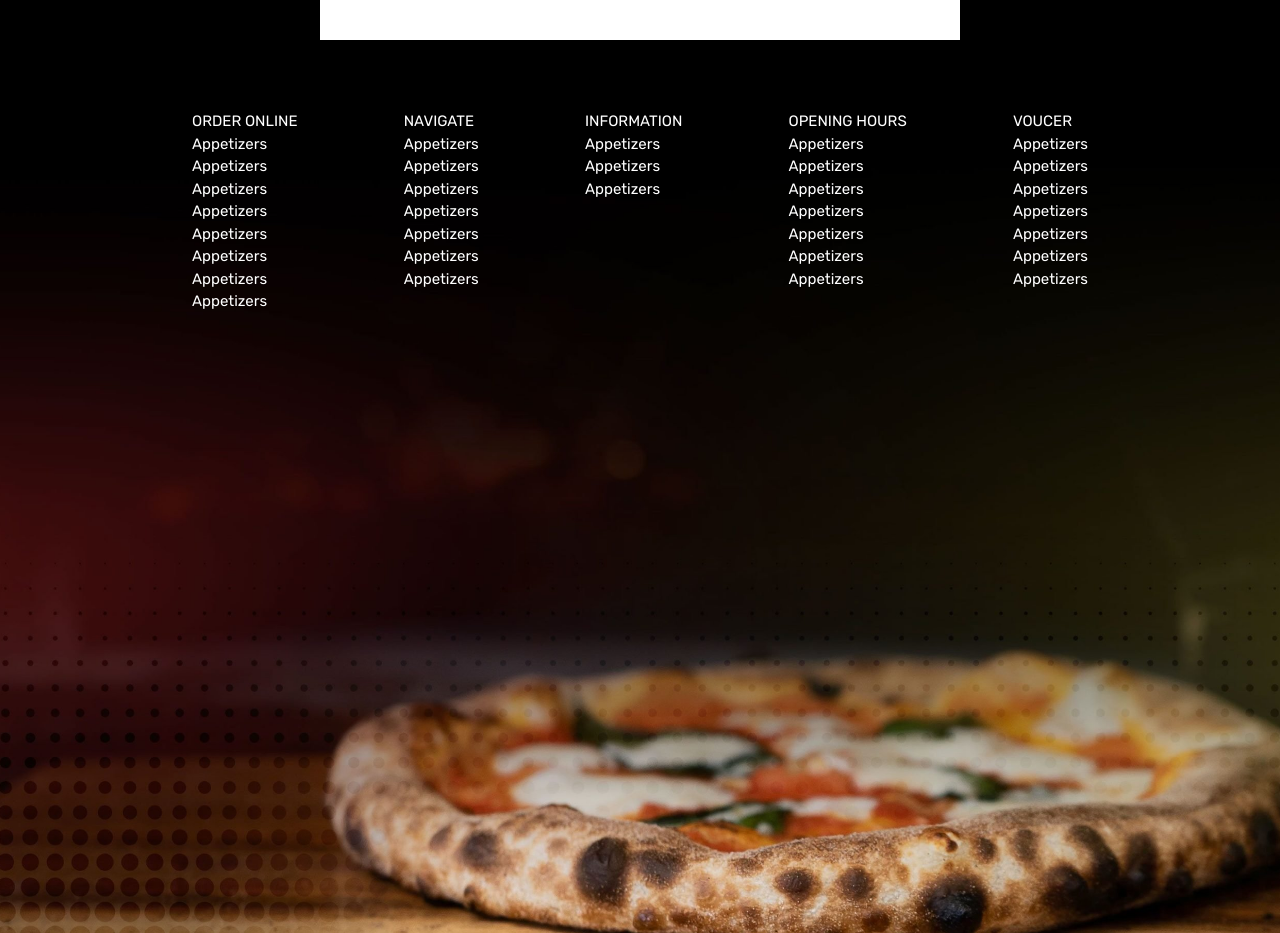
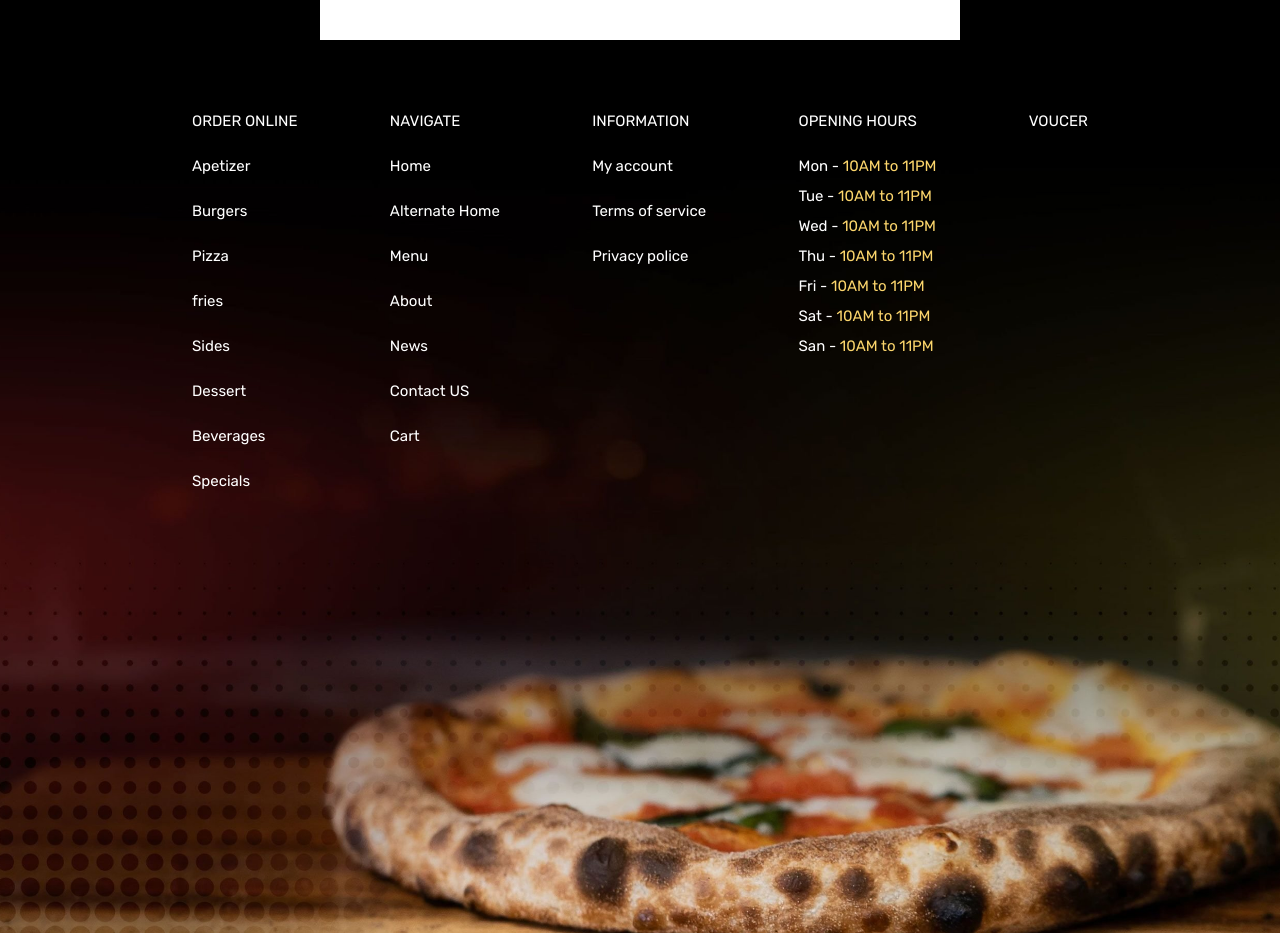
Before and after one commit to FabioBabaglioni/proj-html-vuejs, a Vue app: page / in a window 1280 px wide. Shown: the part 860-1793 px from the top of the page. Built offline with nearby package versions, Linux system fonts and the light colour scheme.

Commit message:
Informazione header dinamiche

```diff
--- a/src/components/appHeader.vue
+++ b/src/components/appHeader.vue
@@ -27,7 +27,7 @@ export default {
                     <!-- button -->
                     <button class="btn_red btn_medium mt-4">
                         <span>View our menù</span>
-                        <span class="ps-2"><font-awesome-icon icon="fa-solid fa-circle-right" /></span>
+                        <span class="ps-2 icona"><font-awesome-icon icon="fa-solid fa-circle-right" /></span>
                     </button>
                 </div>
             </div>
--- a/src/components/footerNavigazione.vue
+++ b/src/components/footerNavigazione.vue
@@ -1,7 +1,119 @@
 <script>
 
 export default {
+    data() {
+        return {
+            orders: [
+                {
+                    li: "Apetizer",
+                    href: "#"
+                },
+                {
+                    li: "Burgers",
+                    href: "#"
+                },
+                {
+                    li: "Pizza",
+                    href: "#"
+                },
+                {
+                    li: "fries",
+                    href: "#"
+                },
+                {
+                    li: "Sides",
+                    href: "#"
+                },
+                {
+                    li: "Dessert",
+                    href: "#"
+                },
+                {
+                    li: "Beverages",
+                    href: "#"
+                },
+                {
+                    li: "Specials",
+                    href: "#"
+                },
+            ],
+            navigates: [
+                {
+                    li: "Home",
+                    href: "#"
+                },
+                {
+                    li: "Alternate Home",
+                    href: "#"
+                },
+                {
+                    li: "Menu",
+                    href: "#"
+                },
+                {
+                    li: "About",
+                    href: "#"
+                },
+                {
+                    li: "News",
+                    href: "#"
+                },
+                {
+                    li: "Contact US",
+                    href: "#"
+                },
+                {
+                    li: "Cart",
+                    href: "#"
+                },
+            ],
+            informations: [
+                {
+                    li: "My account",
+                    href: "#"
+                },
+                {
+                    li: "Terms of service",
+                    href: "#"
+                },
+                {
+                    li: "Privacy police",
+                    href: "#"
+                }
+            ],
+            orari: [
+                {
+                    day: "Mon - ",
+                    hour: "10AM to 11PM"
+                },
+                {
+                    day: "Tue - ",
+                    hour: "10AM to 11PM"
+                },
+                {
+                    day: "Wed - ",
+                    hour: "10AM to 11PM"
+                },
+                {
+                    day: "Thu - ",
+                    hour: "10AM to 11PM"
+                },
+                {
+                    day: "Fri - ",
+                    hour: "10AM to 11PM"
+                },
+                {
+                    day: "Sat - ",
+                    hour: "10AM to 11PM"
+                },
+                {
+                    day: "San - ",
+                    hour: "10AM to 11PM"
+                },
 
+            ]
+        }
+    }
 }
 </script>
 
@@ -10,59 +122,42 @@ export default {
     <!-- serie di ul con li  -->
     <div>
         <span class="pb-5">ORDER ONLINE</span>
-        <ul>
-            <li>Appetizers</li>
-            <li>Appetizers</li>
-            <li>Appetizers</li>
-            <li>Appetizers</li>
-            <li>Appetizers</li>
-            <li>Appetizers</li>
-            <li>Appetizers</li>
-            <li>Appetizers</li>
+        <ul class="pt-4">
+            <li class="pb-4" v-for="(order, index) in orders" :key="index"> <a :href="order.href">{{ order.li }}</a>
+            </li>
         </ul>
     </div>
     <div>
         <span>NAVIGATE</span>
-        <ul>
-            <li>Appetizers</li>
-            <li>Appetizers</li>
-            <li>Appetizers</li>
-            <li>Appetizers</li>
-            <li>Appetizers</li>
-            <li>Appetizers</li>
-            <li>Appetizers</li>
+        <ul class="pt-4">
+            <li class="pb-4" v-for="(navigate, index) in navigates" :key="index"><a :href="navigate.href">{{ navigate.li
+            }}</a></li>
         </ul>
     </div>
     <div>
         <span>INFORMATION</span>
-        <ul>
-            <li>Appetizers</li>
-            <li>Appetizers</li>
-            <li>Appetizers</li>
+        <ul class="pt-4">
+            <li class="pb-4" v-for="(info, index) in informations" :key="index"><a :href="info.href">{{ info.li }}</a>
+            </li>
         </ul>
+        <!-- <div>
+            <a href="#"><img class="badge_small pb-2" src="../img/app-store-badge-200x67.png" alt=""></a> <br>
+            <a href="#"><img class="badge_small" src="../img/play-store-badge-200x67.png" alt=""></a>
+        </div> -->
     </div>
     <div>
         <span>OPENING HOURS</span>
-        <ul>
-            <li>Appetizers</li>
-            <li>Appetizers</li>
-            <li>Appetizers</li>
-            <li>Appetizers</li>
-            <li>Appetizers</li>
-            <li>Appetizers</li>
-            <li>Appetizers</li>
+        <ul class="pt-4">
+            <li class="pb-2" v-for="(orario, index) in orari" :key="index">
+                <span>{{ orario.day }}</span>
+                <span class="orario">{{ orario.hour }}</span>
+            </li>
         </ul>
     </div>
     <div>
         <span>VOUCER</span>
         <ul>
-            <li>Appetizers</li>
-            <li>Appetizers</li>
-            <li>Appetizers</li>
-            <li>Appetizers</li>
-            <li>Appetizers</li>
-            <li>Appetizers</li>
-            <li>Appetizers</li>
+            <li>{{ }}</li>
         </ul>
     </div>
 
@@ -75,5 +170,26 @@ export default {
 
 ul {
     padding-left: 0;
+
+    li {
+        font-size: 12px;
+
+        a {
+            color: $brandSecondary;
+
+            &:hover {
+                color: $brandPrimary;
+                cursor: pointer;
+            }
+        }
+
+        .orario {
+            color: $brandPrimary;
+        }
+    }
+}
+
+.badge_small {
+    width: 60%;
 }
 </style>
--- a/src/components/style/general.scss
+++ b/src/components/style/general.scss
@@ -17,16 +17,20 @@ li {
     list-style-type: none;
 }
 
+a {
+    text-decoration: none;
+}
+
 .container_site {
     width: 70%;
     margin: 0 auto;
 }
 
 .btn_red {
-    background-color: #cc1a26;
+    background-color: $brandThird;
     border-radius: 40px;
-    border: solid 1px #cc1a26;
-    color: white;
+    border: solid 1px $brandThird;
+    color: $brandSecondary;
 }
 
 .btn_medium {
```
